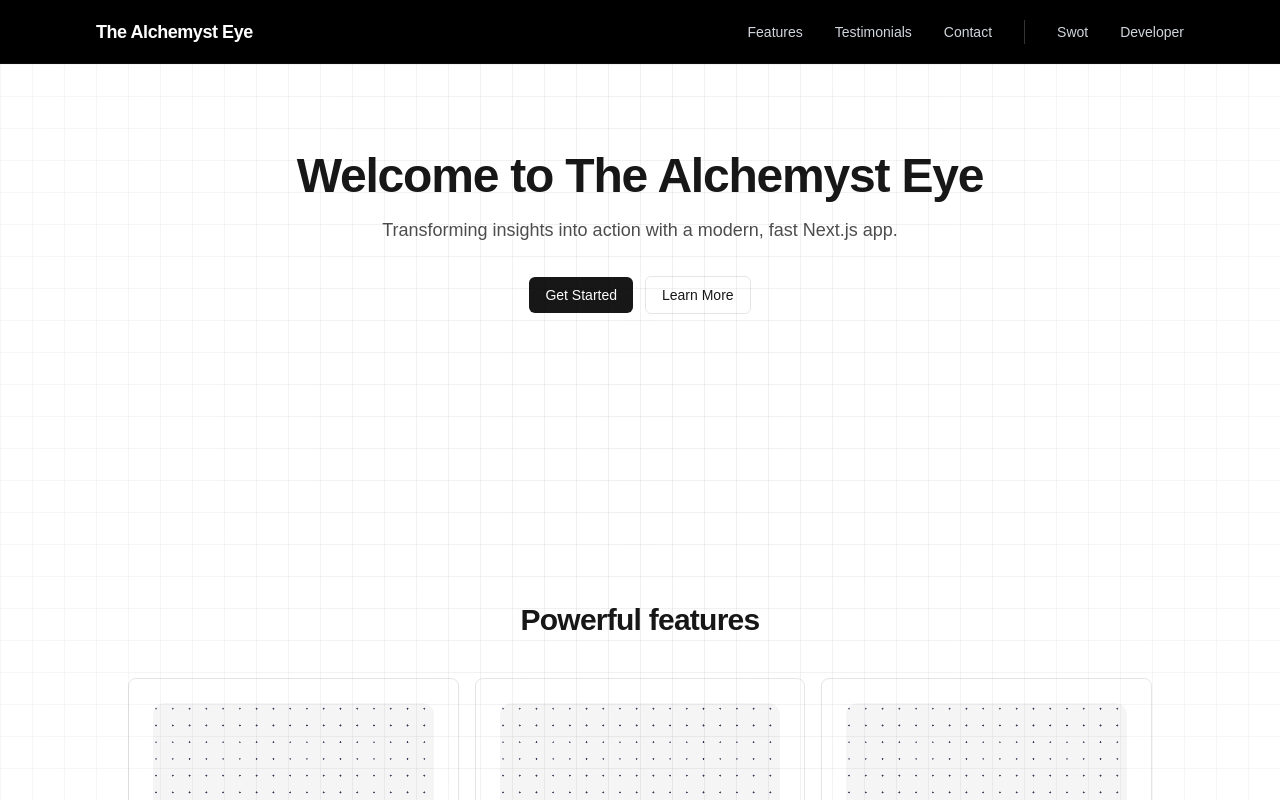
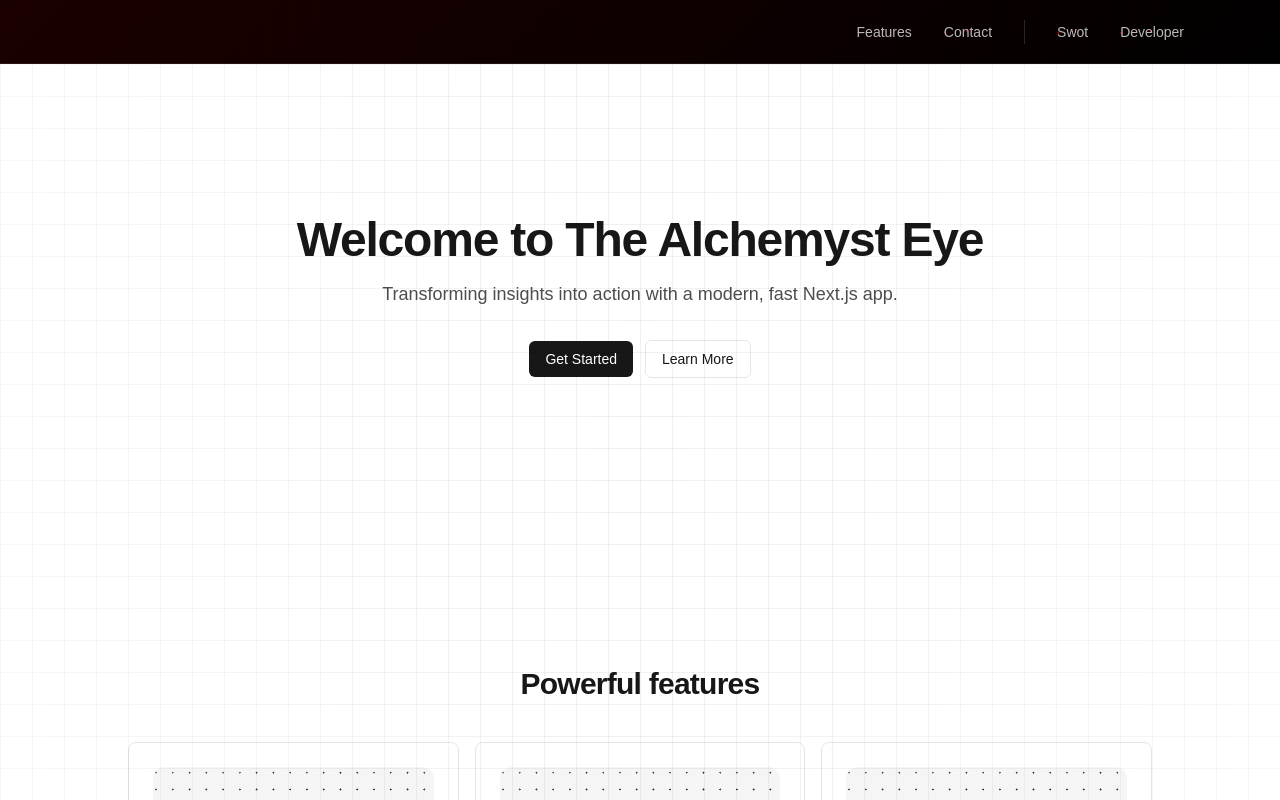
Before and after one commit to RamliWane/the-alchemyst-eye, a Next.js app: page / in a window 1280 px wide. Shown: the top 800 px of the page. Built offline with nearby package versions, Linux system fonts and the light colour scheme.

Commit message:
fix design

```diff
--- a/src/LandingPage/components/Footer.jsx
+++ b/src/LandingPage/components/Footer.jsx
@@ -20,9 +20,6 @@ export default function Footer() {
       <div className="mt-6 flex justify-center gap-8 text-sm font-medium">
         <a href="#features" className="text-gray-400 hover:text-red-400 transition-colors duration-300">
           Features
-        </a>
-        <a href="#testimonials" className="text-gray-400 hover:text-red-400 transition-colors duration-300">
-          Testimonials
         </a>
         <a href="#contact" className="text-gray-400 hover:text-red-400 transition-colors duration-300">
           Contact
--- a/src/LandingPage/components/Navbar.jsx
+++ b/src/LandingPage/components/Navbar.jsx
@@ -31,57 +31,41 @@ export default function Navbar() {
 
   return (
     <header
-      className={`w-full fixed top-0 left-0 right-0 z-50 transition-all duration-300 ease-in-out ${
+      className={`w-full fixed top-0 left-0 right-0 z-50 transition-all duration-300 ease-in-out nav-horror ${
         isVisible ? 'translate-y-0' : '-translate-y-full'
-      } ${
-        isScrolled
-          ? 'h-14 bg-black/90 backdrop-blur-lg shadow-2xl border-b border-white/10'
-          : 'h-16 bg-black border-b border-white/5'
-      }`}
+      } ${isScrolled ? 'h-14 backdrop-blur-lg shadow-2xl' : 'h-16'}`}
     >
       <div className="mx-auto max-w-6xl px-4 sm:px-6 lg:px-8 h-full flex items-center justify-between">
-        <a
-          href="/"
-          className={`font-bold tracking-tight text-white transition-all duration-300 hover:text-gray-300 ${
-            isScrolled ? 'text-base' : 'text-lg'
-          }`}
-        >
-          The Alchemyst Eye
-        </a>
+        <div />
 
         {/* Desktop Navigation */}
         <nav className={`hidden md:flex items-center transition-all duration-300 ${
           isScrolled ? 'gap-6 text-sm' : 'gap-8 text-sm'
         }`}>
           <a
-            className="text-gray-300 hover:text-white transition-colors duration-200 font-medium"
+            className="nav-link nav-link-blood font-medium"
             href="#features"
           >
             Features
           </a>
+
           <a
-            className="text-gray-300 hover:text-white transition-colors duration-200 font-medium"
-            href="#testimonials"
-          >
-            Testimonials
-          </a>
-          <a
-            className="text-gray-300 hover:text-white transition-colors duration-200 font-medium"
+            className="nav-link nav-link-blood font-medium"
             href="#contact"
           >
             Contact
           </a>
 
-          <div className="w-px h-6 bg-white/20"></div>
+          <div className="w-px h-6 bg-white/15"></div>
 
           <a
-            className="text-gray-300 hover:text-white transition-colors duration-200 font-medium"
+            className="nav-link nav-link-blood font-medium"
             href="#swot"
           >
             Swot
           </a>
           <a
-            className="text-gray-300 hover:text-white transition-colors duration-200 font-medium"
+            className="nav-link nav-link-blood font-medium"
             href="#developer"
           >
             Developer
@@ -108,27 +92,27 @@ export default function Navbar() {
 
       {/* Mobile Menu */}
       <div
-        className={`md:hidden absolute top-full left-0 right-0 bg-black/95 backdrop-blur-xl border-b border-white/10 transition-all duration-300 overflow-hidden ${
+        className={`md:hidden absolute top-full left-0 right-0 nav-horror backdrop-blur-xl border-b border-white/10 transition-all duration-300 overflow-hidden ${
           isMobileMenuOpen ? 'max-h-[32rem] opacity-100' : 'max-h-0 opacity-0'
         }`}
       >
         <nav className="flex flex-col px-6 py-6 gap-1">
           <a
-            className="text-gray-300 hover:text-white hover:bg-white/5 py-3 px-4 rounded-lg transition-all duration-200 font-medium"
+            className="nav-link py-3 px-4 rounded-lg transition-all duration-200 font-medium hover:bg-white/5"
             href="#features"
             onClick={() => setIsMobileMenuOpen(false)}
           >
             Features
           </a>
           <a
-            className="text-gray-300 hover:text-white hover:bg-white/5 py-3 px-4 rounded-lg transition-all duration-200 font-medium"
+            className="nav-link py-3 px-4 rounded-lg transition-all duration-200 font-medium hover:bg-white/5"
             href="#testimonials"
             onClick={() => setIsMobileMenuOpen(false)}
           >
             Testimonials
           </a>
           <a
-            className="text-gray-300 hover:text-white hover:bg-white/5 py-3 px-4 rounded-lg transition-all duration-200 font-medium"
+            className="nav-link py-3 px-4 rounded-lg transition-all duration-200 font-medium hover:bg-white/5"
             href="#contact"
             onClick={() => setIsMobileMenuOpen(false)}
           >
@@ -138,14 +122,14 @@ export default function Navbar() {
           <div className="h-px bg-white/10 my-3"></div>
 
           <a
-            className="text-gray-300 hover:text-white hover:bg-white/5 py-3 px-4 rounded-lg transition-all duration-200 font-medium"
+            className="nav-link py-3 px-4 rounded-lg transition-all duration-200 font-medium hover:bg-white/5"
             href="#swot"
             onClick={() => setIsMobileMenuOpen(false)}
           >
             Swot
           </a>
           <a
-            className="text-gray-300 hover:text-white hover:bg-white/5 py-3 px-4 rounded-lg transition-all duration-200 font-medium"
+            className="nav-link py-3 px-4 rounded-lg transition-all duration-200 font-medium hover:bg-white/5"
             href="#developer"
             onClick={() => setIsMobileMenuOpen(false)}
           >
--- a/src/app/globals.css
+++ b/src/app/globals.css
@@ -3,6 +3,85 @@
 :root {
   --background: #ffffff;
   --foreground: #171717;
+}
+
+/* ===== Navbar horror theme ===== */
+.nav-horror {
+  position: sticky;
+  top: 0;
+  background: linear-gradient(135deg, #0a0000 0%, #1a0000 50%, #000000 100%);
+  background-size: 200% 200%;
+  animation: navBloodShift 12s ease-in-out infinite;
+  border-bottom: 1px solid rgba(255,255,255,0.08);
+}
+.nav-horror::before {
+  content: "";
+  position: absolute;
+  inset: 0;
+  background-image:
+    radial-gradient(circle, rgba(120,0,0,0.12) 1px, transparent 2px);
+  background-size: 26px 26px;
+  mix-blend-mode: multiply;
+  opacity: 0.45;
+  pointer-events: none;
+}
+.nav-horror::after {
+  content: "";
+  position: absolute;
+  inset: 0;
+  background: repeating-linear-gradient(90deg, rgba(255,0,0,0.06) 0 1px, transparent 1px 6px);
+  opacity: 0.25;
+  pointer-events: none;
+}
+
+.nav-brand {
+  color: #fff;
+  text-shadow: 0 0 10px rgba(255,0,0,0.45), 0 0 18px rgba(255,0,0,0.25);
+  transition: text-shadow .25s ease, transform .25s ease, color .25s ease;
+}
+.nav-brand:hover {
+  color: #ff2a2a;
+  transform: translateY(-1px);
+  text-shadow: 0 0 14px rgba(255,0,0,0.85), 0 0 28px rgba(255,0,0,0.45);
+}
+
+.nav-link {
+  position: relative;
+  color: #cfcfcf;
+  transition: color .2s ease, text-shadow .2s ease;
+}
+.nav-link:hover { color: #fff; text-shadow: 0 0 6px rgba(255,0,0,0.6); }
+.nav-link::after {
+  content: "";
+  position: absolute;
+  left: 0; right: 0; bottom: -6px; height: 2px;
+  background: linear-gradient(90deg, transparent, rgba(255,0,0,0.9), transparent);
+  transform: scaleX(0);
+  transform-origin: center;
+  transition: transform .22s ease;
+}
+.nav-link:hover::after { transform: scaleX(1); }
+
+/* dripping underline on active/hover state (subtle) */
+.nav-link-blood {
+  background-image:
+    radial-gradient(2px 4px at 10% 0%, rgba(180,0,0,0.85) 50%, transparent 51%),
+    radial-gradient(2px 5px at 40% 0%, rgba(160,0,0,0.8) 50%, transparent 51%),
+    radial-gradient(1.5px 3px at 70% 0%, rgba(200,0,0,0.9) 50%, transparent 51%);
+  background-repeat: no-repeat;
+  background-position: left bottom, center bottom, right bottom;
+  background-size: 12px 10px, 10px 12px, 8px 9px;
+  animation: navDripUnderline 2.4s linear infinite;
+}
+
+@keyframes navBloodShift {
+  0% { background-position: 0% 50%; }
+  50% { background-position: 100% 50%; }
+  100% { background-position: 0% 50%; }
+}
+@keyframes navDripUnderline {
+  0% { background-position: left calc(100% - 0px), center calc(100% - 0px), right calc(100% - 0px); opacity: .9; }
+  100% { background-position: left calc(100% + 8px), center calc(100% + 10px), right calc(100% + 7px); opacity: .6; }
 }
 
 @theme inline {
```
